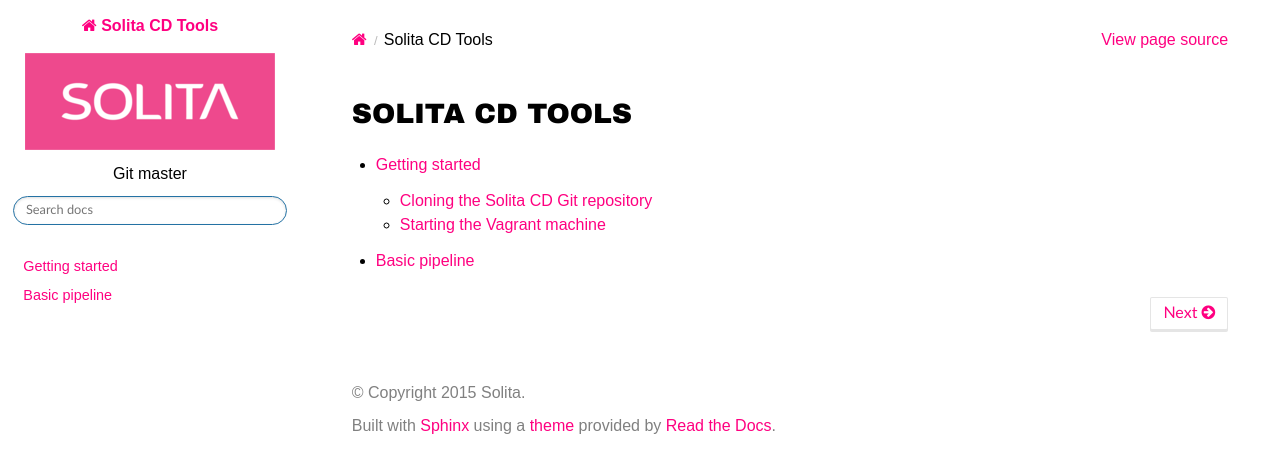
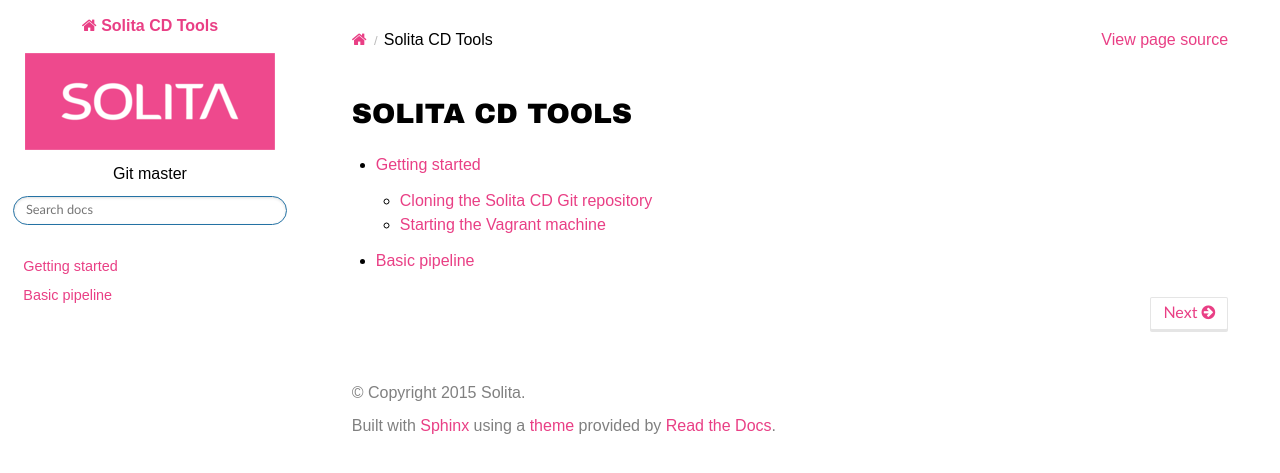
Before and after one commit to solita/solita-cd, a Sphinx documentation site: the page built from doc/index.rst, in a window 1280 px wide. Shown: the top 473 px of the page. Built offline with Sphinx 7.4.7 and the Read the Docs theme 2.0.0, drawn with Linux system fonts in a browser that asks for light colours.

Commit message:
Tone down the pink

```diff
--- a/doc/_static/solita.css
+++ b/doc/_static/solita.css
@@ -12,7 +12,7 @@
 
 .wy-nav-top {
     color: #ffffff !important;
-    background-color: #ff0080 !important;
+    background-color: #e93f85 !important;
 }
 
 .wy-nav-top a {
@@ -43,7 +43,7 @@
 }
 
 a {
-    color: #ff0080 !important;
+    color: #e93f85 !important;
 }
 
 .wy-menu-vertical li.current a {
@@ -56,11 +56,11 @@
 }
 
 .wy-menu-vertical li.current a:hover {
-    color: #ff0080 !important;
+    color: #e93f85 !important;
 }
 
 .wy-menu-vertical a:hover {
-    color: #ff0080 !important;
+    color: #e93f85 !important;
     background-color: #ffffff !important;
 }
 
@@ -69,18 +69,18 @@
 }
 
 .btn-neutral, .btn-neutral:visited {
-    color: #ff0080 !important;
+    color: #e93f85 !important;
     background-color: #ffffff !important;
 }
 
 .btn-neutral:hover {
     color: #ffffff !important;
-    background-color: #ff0080 !important;
+    background-color: #e93f85 !important;
 }
 
 ::selection {
     color: #ffffff !important;
-    background-color: #ff0080 !important;
+    background-color: #e93f85 !important;
 }
 
 .wy-nav-content {
```
